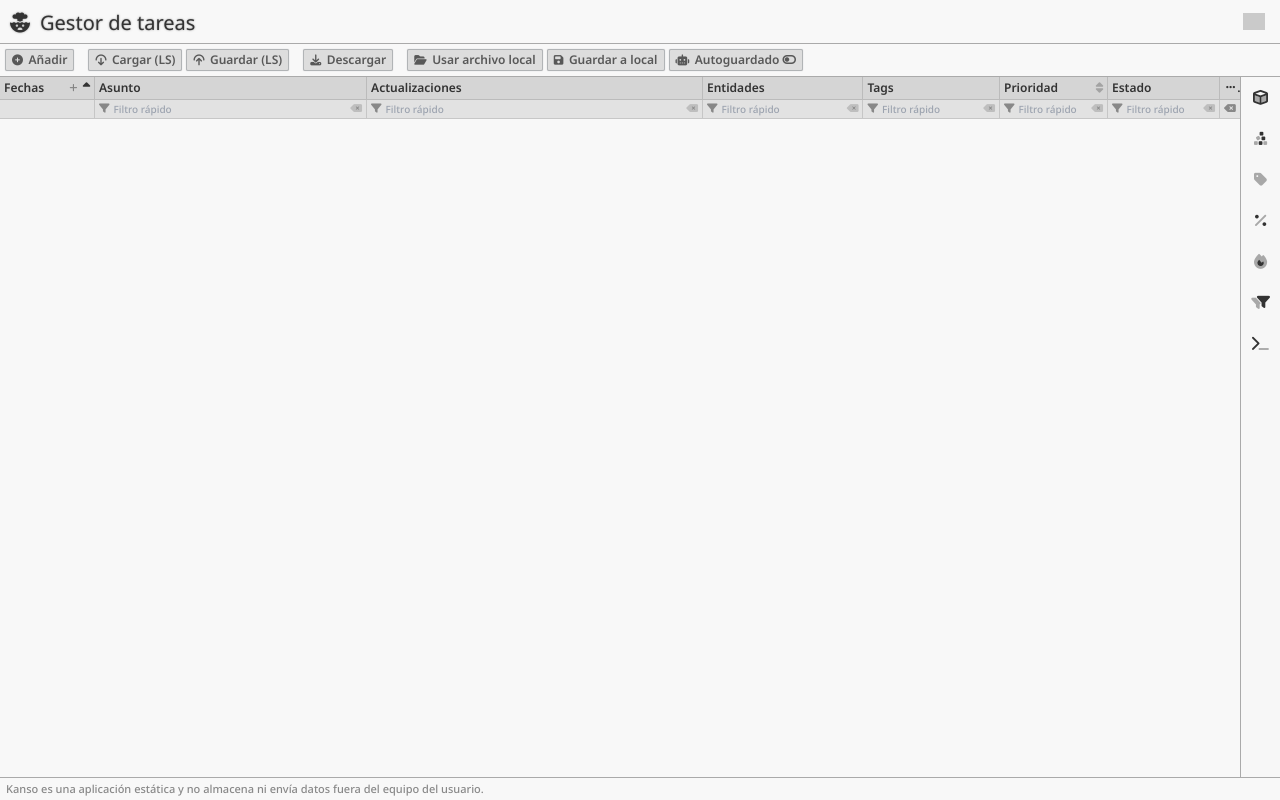
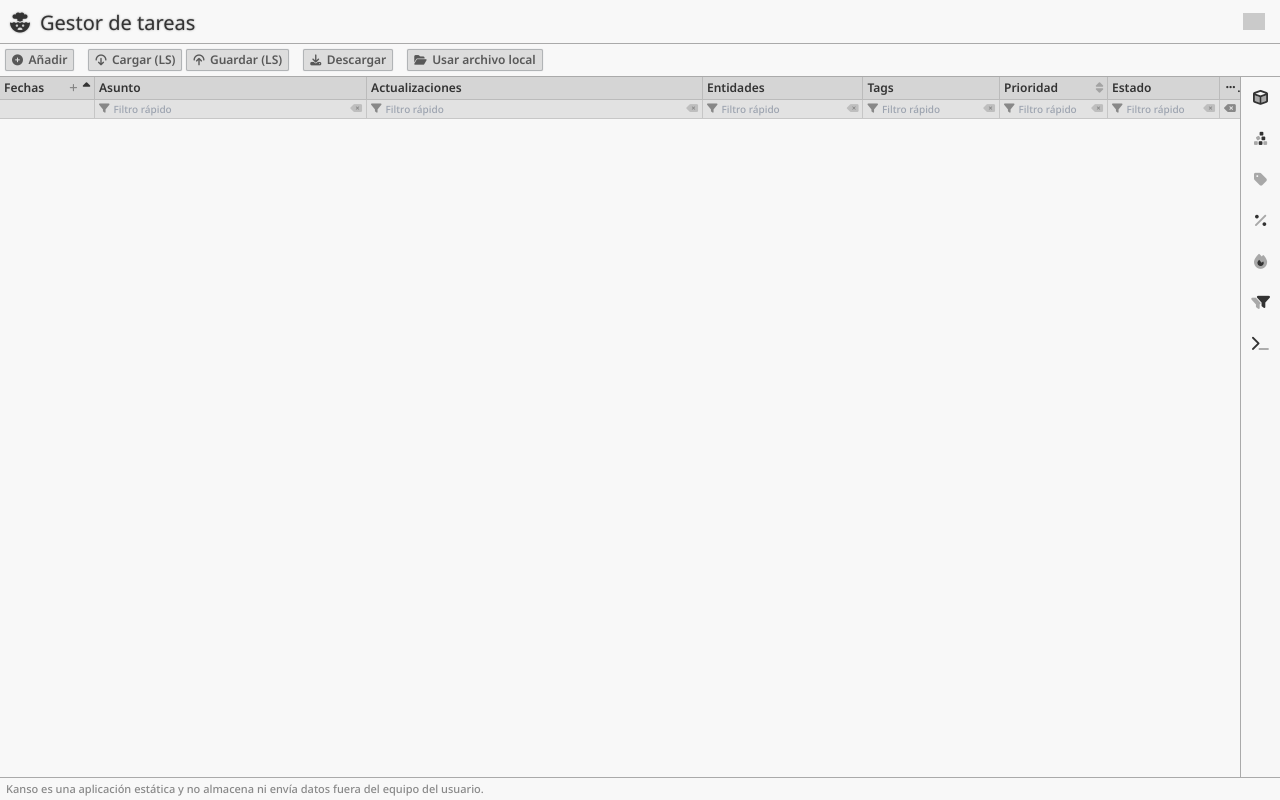
Before and after one commit to bumxu/kanso, a SvelteKit app: page /app in a window 1280 px wide. Built offline with nearby package versions, Linux system fonts and the light colour scheme; grey boxes are pictures that could not be loaded.

Commit message:
Ajustar la visibilidad de opciones

```diff
--- a/src/routes/app/+page.svelte
+++ b/src/routes/app/+page.svelte
@@ -344,12 +344,13 @@
             <div class="mr-1.5"></div>
             <Button icon="fas fa-download" onclick={saveToDownload}>Descargar</Button>
             <div class="mr-1.5"></div>
+            {#if fileHandleIsSupported}
                 <Button icon="fas fa-folder-open" onclick={loadFromFileHandler}>
                     Usar archivo local
                     {#if storeManager.isFileHandled}&nbsp;<i class="fas fa-check-circle mx-0.5" style="color: #4ca67b"
                         ></i>{/if}
                 </Button>
-            {#if fileHandleIsSupported}
+                {#if storeManager.isFileHandled}
                     <Button icon="fas fa-save" onclick={saveToFileHandler}>Guardar a local</Button>
                     <Button icon="fas fa-robot" onclick={toggleAutosave}>
                         Autoguardado
@@ -357,7 +358,7 @@
                             class="fas"
                             class:fa-toggle-off={!autosaveEnabled}
                             class:fa-toggle-on={autosaveEnabled}
-                        style:color={autosaveEnabled ? "#4ca67b" : null}
+                            style:color={autosaveEnabled ? "#4ca67b" : "#c33"}
                         ></i>
                     </Button>
                     {#if autosaveEnabled}
@@ -366,6 +367,7 @@
                                 ? autosaveLastSaved.toLocaleString(DateTime.TIME_WITH_SECONDS)
                                 : "nunca"})
                         </span>
+                    {/if}
                 {/if}
             {/if}
         </div>
```
Lines whose indentation alone changed are shown as unchanged.
